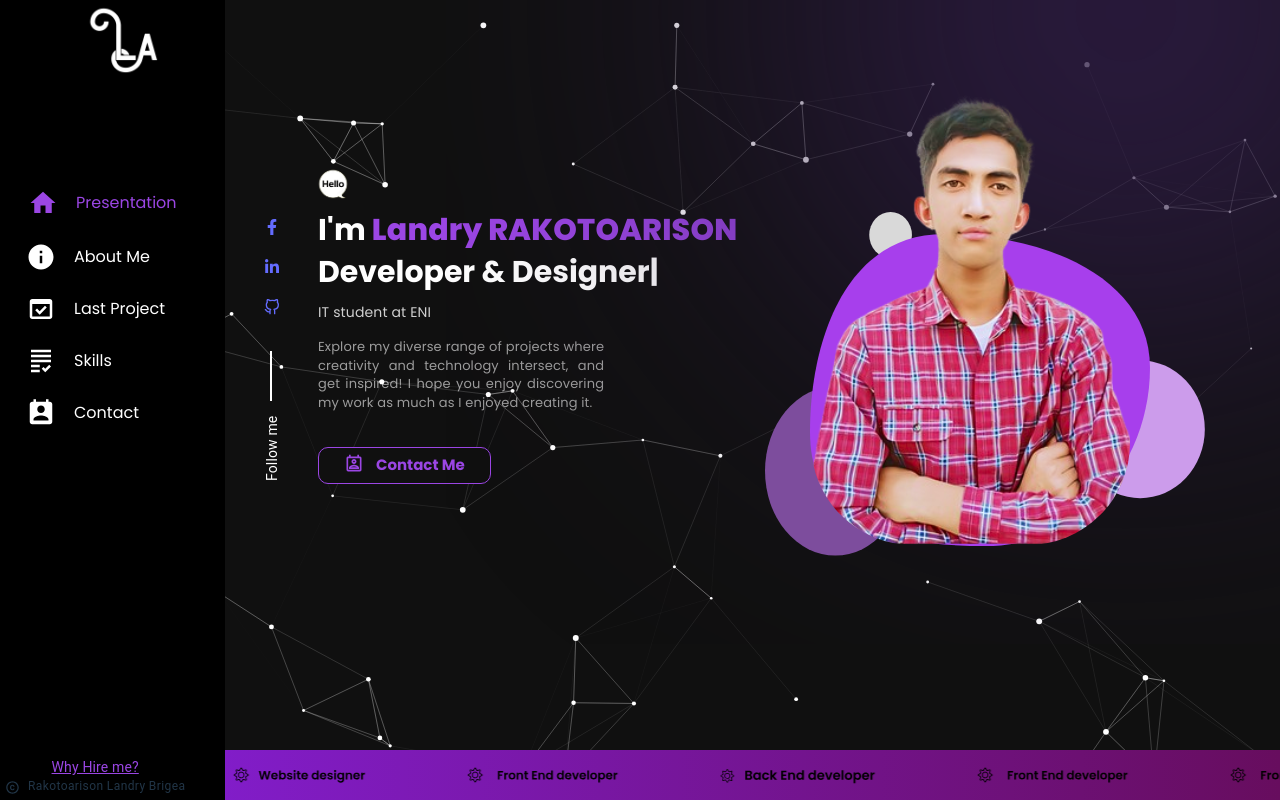
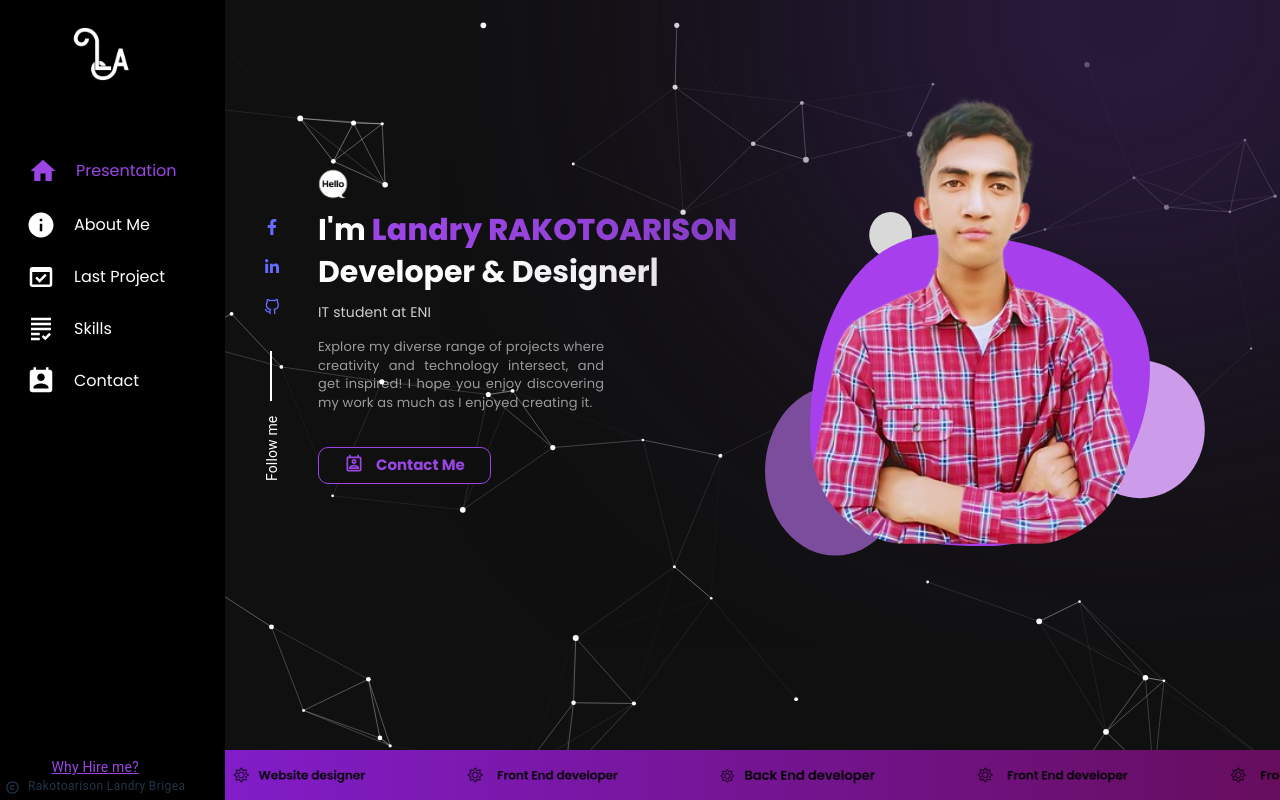
Before and after one commit to rakotoarisonlandry/Portfolio, a React (Vite) app: page / in a window 1280 px wide. Built offline with nearby package versions, Linux system fonts and the light colour scheme.

Commit message:
Logo design added and sidebar modified

```diff
--- a/src/component/sidebar/SideBar.jsx
+++ b/src/component/sidebar/SideBar.jsx
@@ -15,7 +15,7 @@ function SideBar() {
     <Box>
       <Container className="sideBarContainer">
         <Box component="section">
-          <img src={Logo} alt="Logo" className="sideBarImg" />
+          <img src={Logo} alt="Logo" className="w-24 items-center justify-center mt-[25px] mb-[-34px] ml-[34px]" />
           <Box paddingTop="30px" fontSize="15px" margin="18px 16px 16px 2px">
             <Link to="/" className="sidebar-link-container">
               <Box
```
